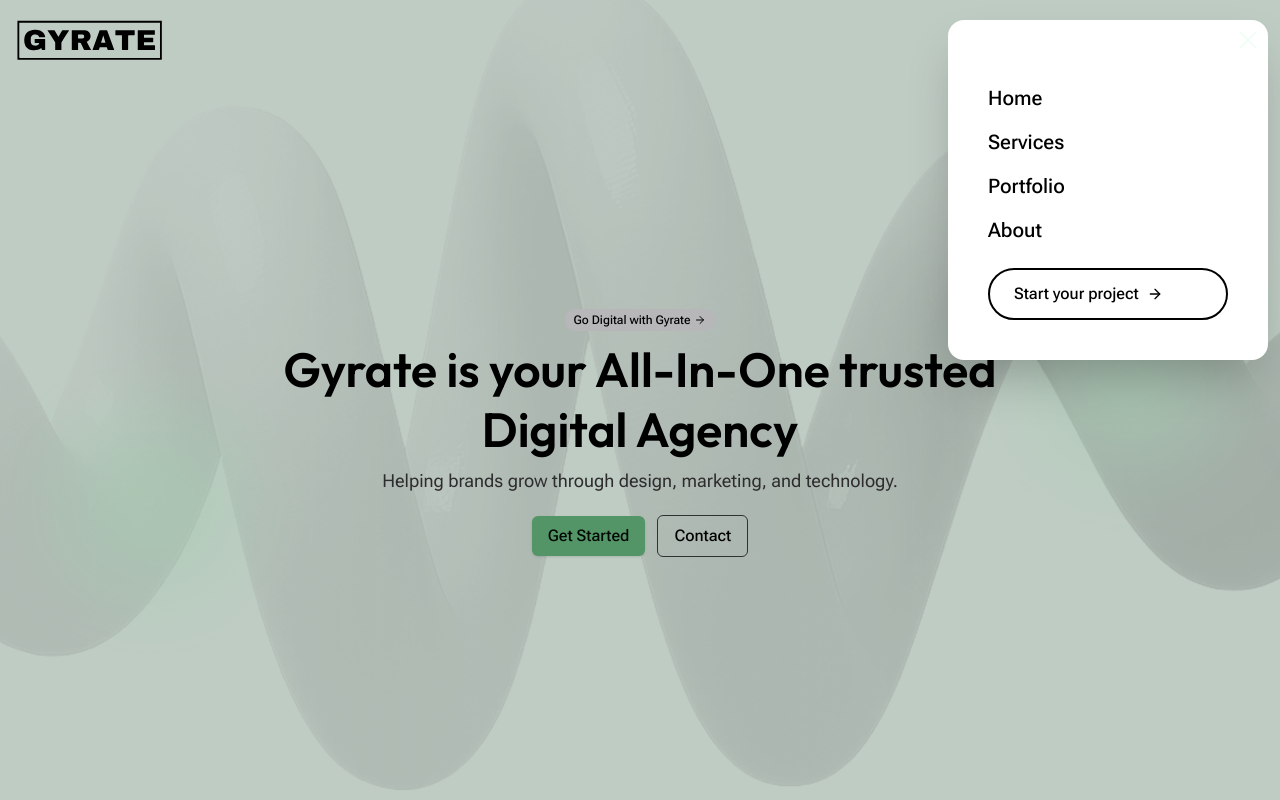
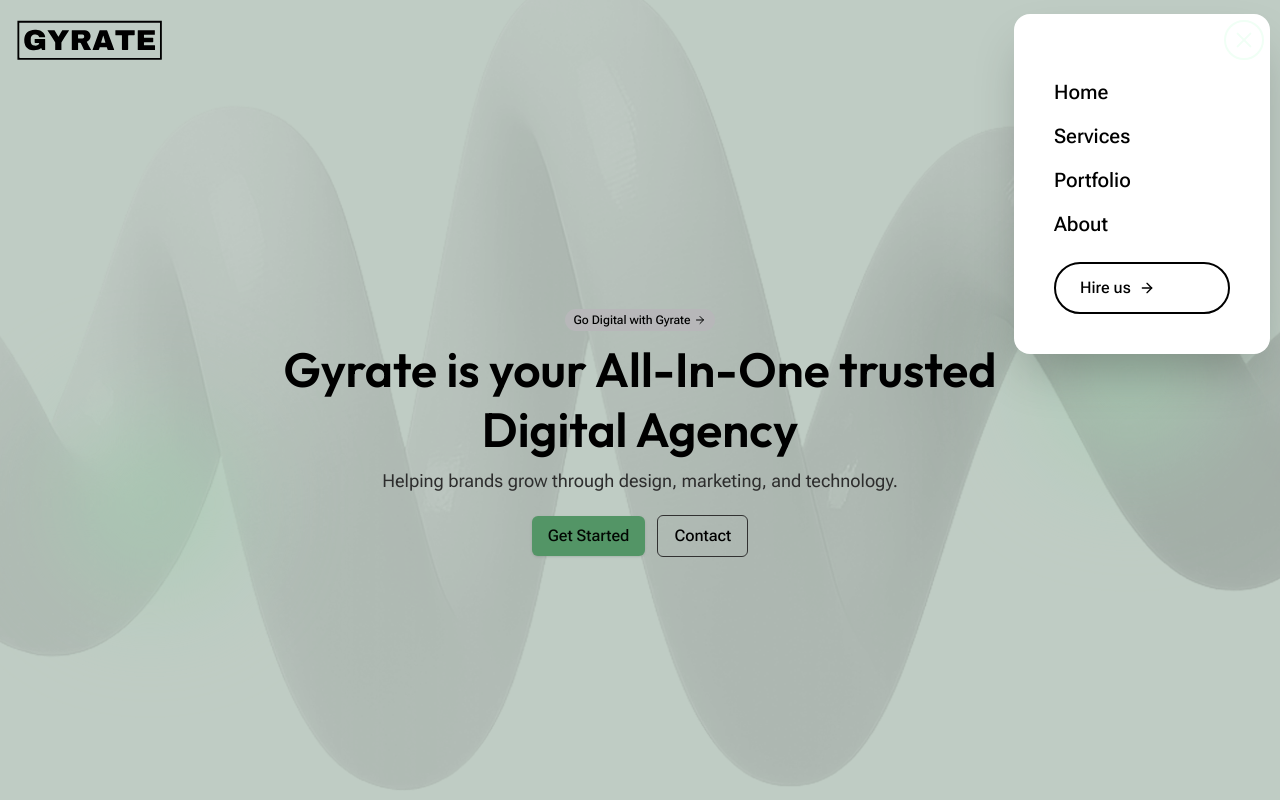
Before and after one commit to gyratedigital/GyrateDigital, a Next.js app: page / in a window 1280 px wide. Both pictures are taken after a click on the button "Toggle navigation menu". Shown: the top 800 px of the page. Built offline with nearby package versions, Linux system fonts and the light colour scheme.

Commit message:
Navigation alignments fixed

```diff
--- a/app/components/Header.tsx
+++ b/app/components/Header.tsx
@@ -39,7 +39,6 @@ export default function AnimatedNav() {
             scrolled ? "h-[60px]" : "h-[80px]"
           }`}
         >
-          {/* Logo */}
           <Link href="/" className="text-xl font-bold text-primary">
             <Image
               className="md:h-[40px] md:w-[147px] h-[36px] w-[132px] block dark:invert"
@@ -51,25 +50,31 @@ export default function AnimatedNav() {
             />
           </Link>
 
-          {/* Hamburger button - Always visible - 2 bars that transform to cross */}
+          <div className="flex items-center gap-4">
+            <Link
+              href="#"
+              data-slot="button"
+              className="!hidden md:!inline-flex h-[40px] items-center justify-center gap-1.5 rounded-lg bg-primary px-4 py-1 text-md font-medium text-primary-foreground shadow hover:bg-primary/90 focus-visible:outline-none focus-visible:ring-2 focus-visible:ring-ring/50 focus-visible:ring-offset-2 transition-all"
+              >
+              Contact
+            </Link>
+
             <button
-            className="relative cursor-pointer w-8 h-8 flex items-center justify-center group z-51"
+              className={`${open ? "border-background" : "border-foreground"} relative cursor-pointer w-[40px] h-[40px] rounded-full border border-2 flex items-center justify-center group z-51`}
               onClick={() => setOpen(!open)}
               aria-label="Toggle navigation menu"
             >
               <div className="relative w-6 h-6 flex flex-col items-center justify-center">
-              {/* Top bar */}
                 <motion.span
-                className={`${open ? "bg-background" : "bg-foreground"} absolute h-0.5 w-6 rounded-full`}
+                  className={`${open ? "bg-background" : "bg-foreground"} absolute h-0.5 w-5 rounded-full`}
                   animate={{
                     rotate: open ? 45 : 0,
                     y: open ? 0 : -4,
                   }}
                   transition={{ duration: 0.3, ease: "easeInOut" }}
                 />
-              {/* Bottom bar */}
                 <motion.span
-                className={`${open ? "bg-background" : "bg-foreground"} absolute h-0.5 w-6 rounded-full`}
+                  className={`${open ? "bg-background" : "bg-foreground"} absolute h-0.5 w-5 rounded-full`}
                   animate={{
                     rotate: open ? -45 : 0,
                     y: open ? 0 : 4,
@@ -78,12 +83,11 @@ export default function AnimatedNav() {
                 />
               </div>
             </button>
+          </div>
 
-          {/* Navigation Card - Top Right Positioned */}
           <AnimatePresence>
             {open && (
               <>
-                {/* Backdrop */}
                 <motion.div
                   initial={{ opacity: 0 }}
                   animate={{ opacity: 1 }}
@@ -93,7 +97,6 @@ export default function AnimatedNav() {
                   onClick={() => setOpen(false)}
                 />
 
-                {/* Navigation Card - Positioned top-right, animates to bottom-left */}
                 <motion.div
                   initial={{
                     opacity: 0,
@@ -114,17 +117,15 @@ export default function AnimatedNav() {
                     duration: 0.5,
                     ease: [0.32, 0.72, 0, 1]
                   }}
-                  className="absolute top-[calc(100vh-100vh+14px+6px)] right-[calc(6px+6px)] z-50 origin-top-right"
+                  className="absolute top-[calc(100vh-100vh+14px+6px)] right-[calc(6px+4px)] z-50 origin-top-right"
                   style={{
-                    top: scrolled ? 'calc(6px + 6px)' : 'calc(14px + 6px)',
-                    right: 'calc(6px + 6px)',
+                    top: scrolled ? 'calc(3px + 2px)' : 'calc(10px + 4px)',
+                    right: 'calc(6px + 4px)',
                     transformOrigin: 'top right'
                   }}
                 >
-                  <div className="bg-white rounded-2xl shadow-2xl w-80 p-[40px] relative">
-                    {/* Navigation Content */}
+                  <div className="bg-white rounded-2xl shadow-2xl w-64 p-[40px] relative">
                     <div className="flex flex-col items-center gap-4 pt-4">
-                      {/* Navigation Links */}
                       <nav className="flex flex-col items-center w-full">
                         {navLinks.map((link, i) => (
                           <motion.div
@@ -149,7 +150,6 @@ export default function AnimatedNav() {
                         ))}
                       </nav>
 
-                      {/* Start your project button */}
                       <motion.div
                         initial={{ opacity: 0, y: 20 }}
                         animate={{ opacity: 1, y: 0 }}
@@ -165,7 +165,7 @@ export default function AnimatedNav() {
                           className="flex items-center gap-2 px-6 py-3 border-2 border-black rounded-full text-black font-medium hover:bg-black hover:text-white transition-all duration-300"
                           onClick={() => setOpen(false)}
                         >
-                          Start your project
+                          Hire us
                           <ArrowRight className="w-4 h-4" />
                         </Link>
                       </motion.div>
```
Lines whose indentation alone changed are shown as unchanged.
